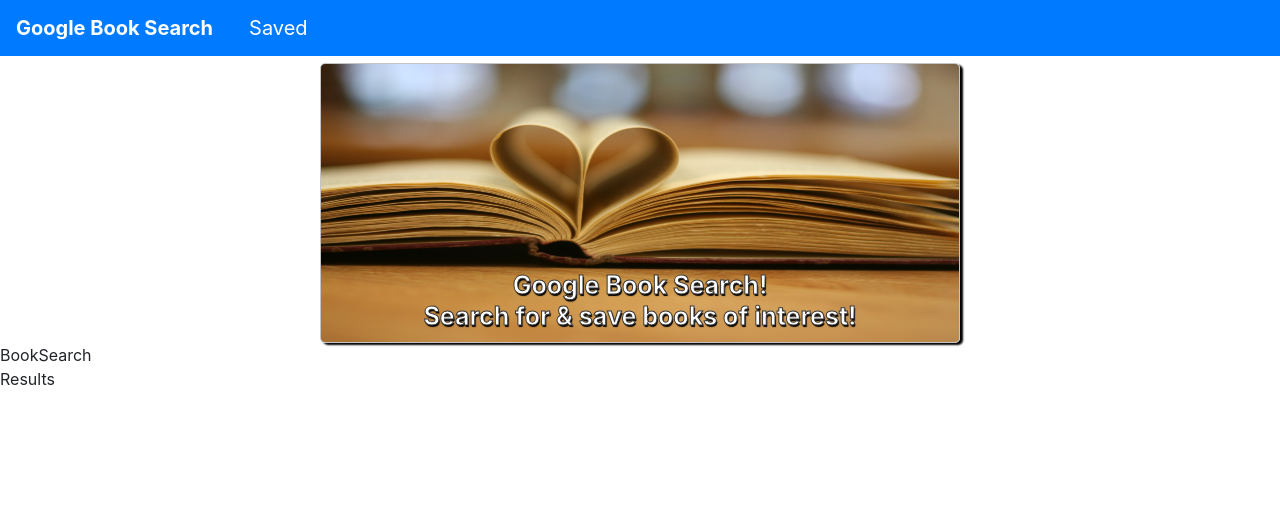
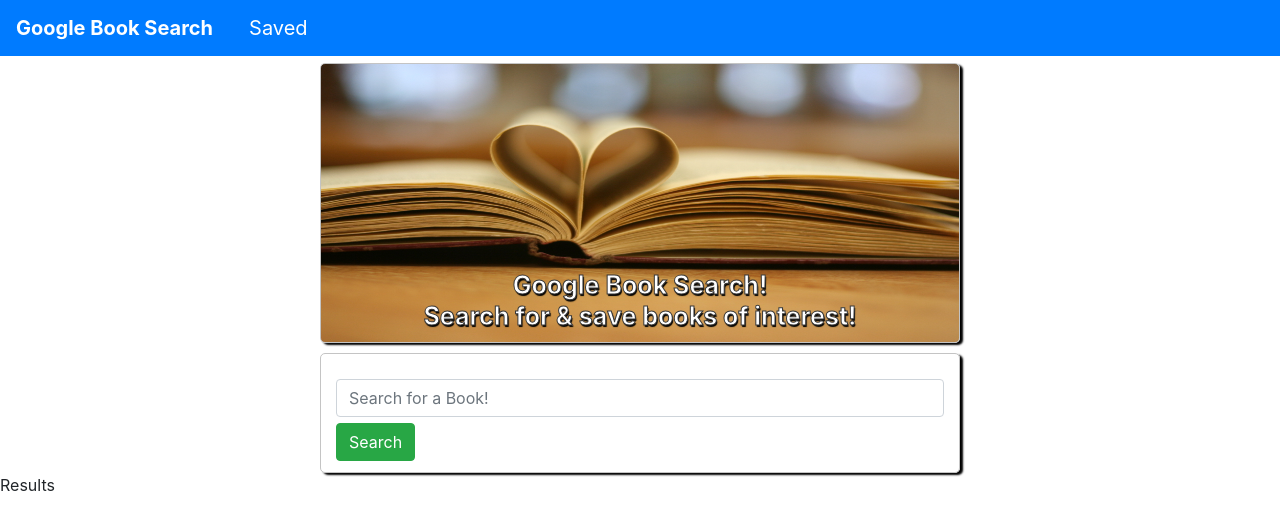
Before and after one commit to jlevine84/Book-Search, a React (Create React App) app in the folder client/: page / in a window 1280 px wide. Shown: the top 530 px of the page. Built offline with nearby package versions, Linux system fonts and the light colour scheme; no server answers.

Commit message:
BookSearch Component

```diff
--- a/client/src/components/BookSearch/BookSearch.js
+++ b/client/src/components/BookSearch/BookSearch.js
@@ -3,8 +3,18 @@
 
 function BookSearch() {
   return (
-    <div>
-      BookSearch
+    <div className="container booksearch">
+      <form>
+        <div className="form-group searchinput">
+          <input
+          type="text"
+          className="form-control"
+          name="searchInput"
+          placeholder="Search for a Book!"
+          />
+        </div>
+        <button type="submit" class="btn btn-success searchbtn">Search</button>
+      </form>
     </div>
   )
 }
--- a/client/src/components/BookSearch/booksearch.css
+++ b/client/src/components/BookSearch/booksearch.css
@@ -0,0 +1,19 @@
+.booksearch {
+  width: 50vw;
+  height: 15vh;
+  border: solid 1px rgb(196, 196, 196);
+  box-shadow: 3px 2px 2px black;
+  margin-top: 10px;
+  border-radius: 5px;
+}
+
+.searchinput {
+  position: relative;
+  line-height: 10px;
+  top: 25px;
+}
+
+.searchbtn {
+  position: relative;
+  top: 15px;
+}
```
